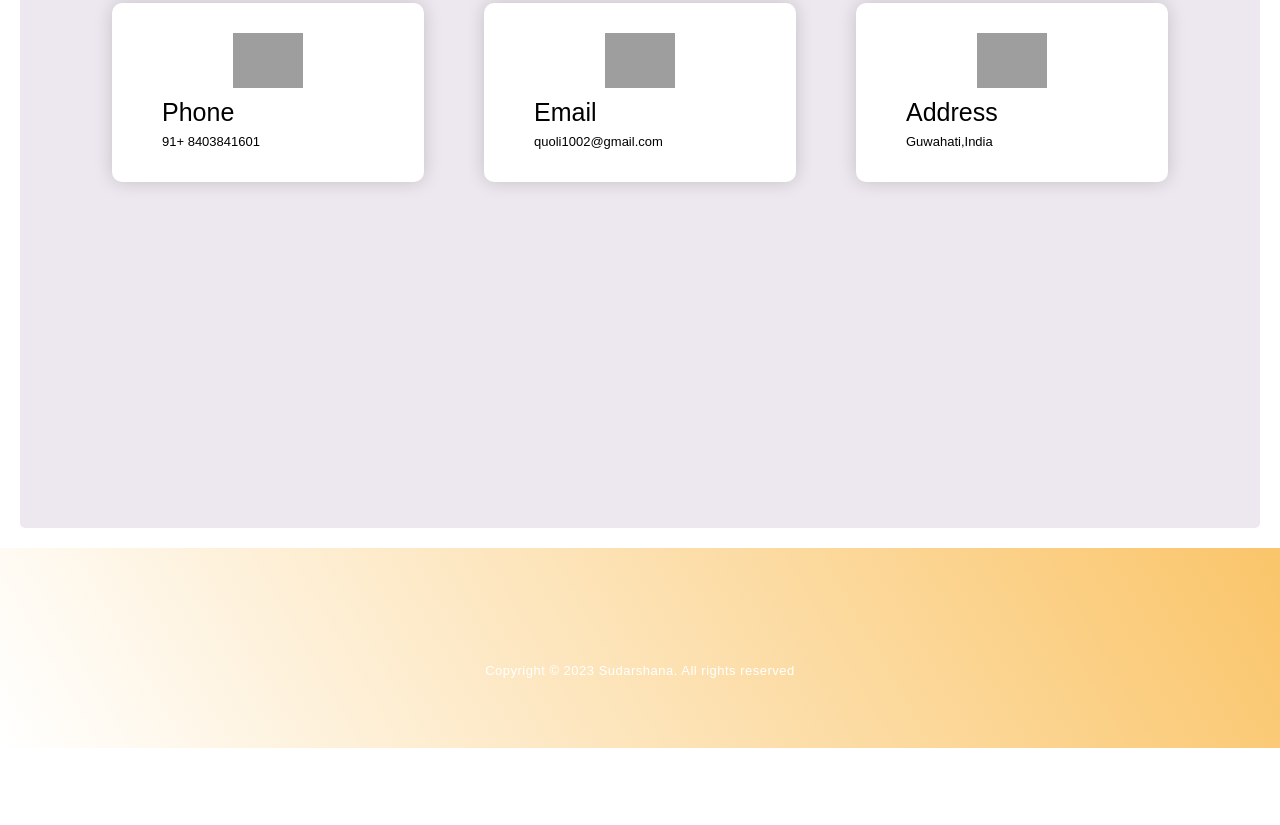
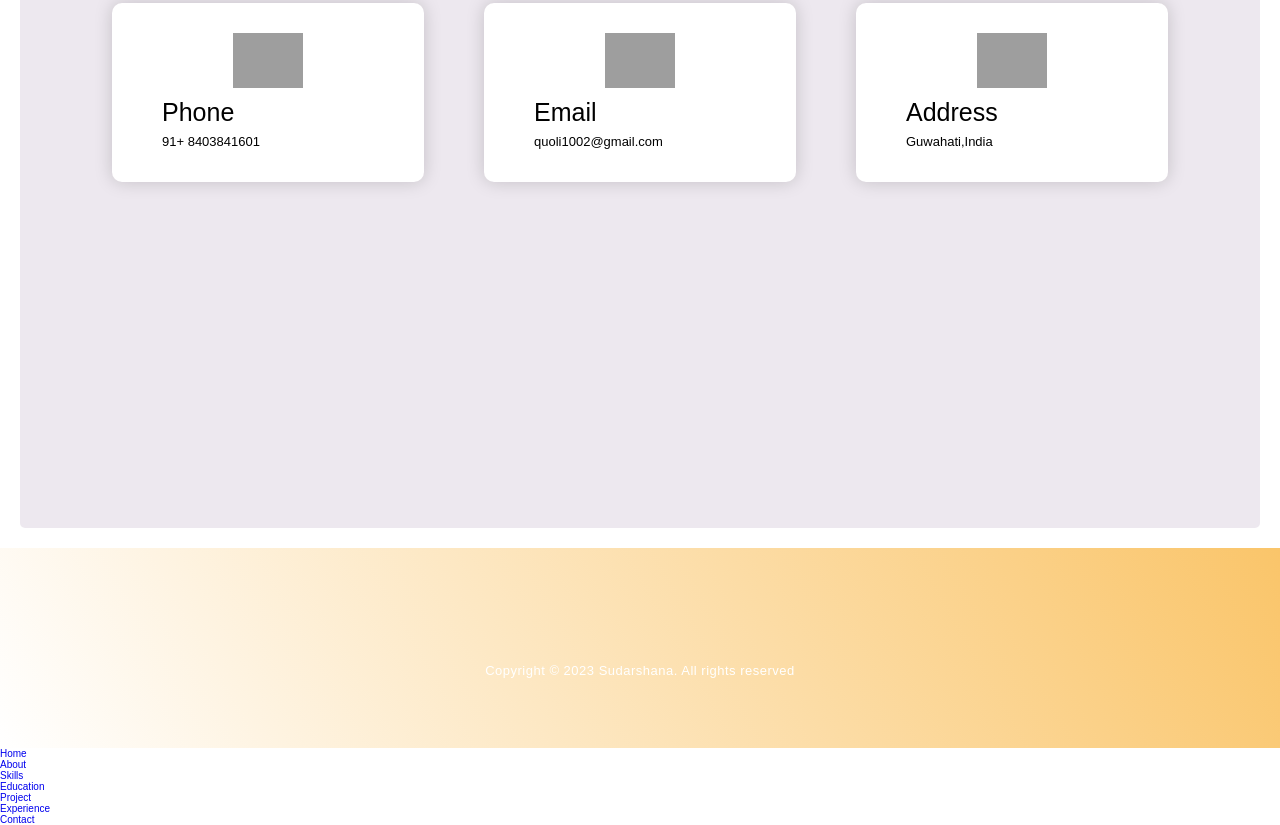
Before and after one commit to sudarshanahandique01/MY_PORTFOLIO, a plain HTML site: page index.html in a window 1280 px wide. Shown: the part 5841-6666 px from the top of the page. Before the commit the page ends 6589 px from the top, so only its background shows below. Drawn offline with Linux system fonts and the light colour scheme; grey boxes are pictures that could not be loaded.

Commit message:
index.html

```diff
--- a/index.html
+++ b/index.html
@@ -301,6 +301,28 @@
       </div>
     </section>
     <!-- End Footer -->
+    <!-- Navigation Menu for Small Screens -->
+    <div class="mobile-menu">
+      <ul>
+        <li><a href="#hero">Home</a></li>
+        <li><a href="#about">About</a></li>
+        <li><a href="#skills">Skills</a></li>
+        <li><a href="#education">Education</a></li>
+        <li><a href="#project">Project</a></li>
+        <li><a href="#experience">Experience</a></li>
+        <li><a href="#contact">Contact</a></li>
+      </ul>
+    </div>
+
+    <!-- JavaScript for Mobile Menu Toggle -->
+    <script>
+      const hamburger = document.querySelector(".hamburger");
+      const mobileMenu = document.querySelector(".mobile-menu ul");
+
+      hamburger.addEventListener("click", () => {
+        mobileMenu.classList.toggle("show");
+      });
+    </script>
 
   </body>
 </html>
```
